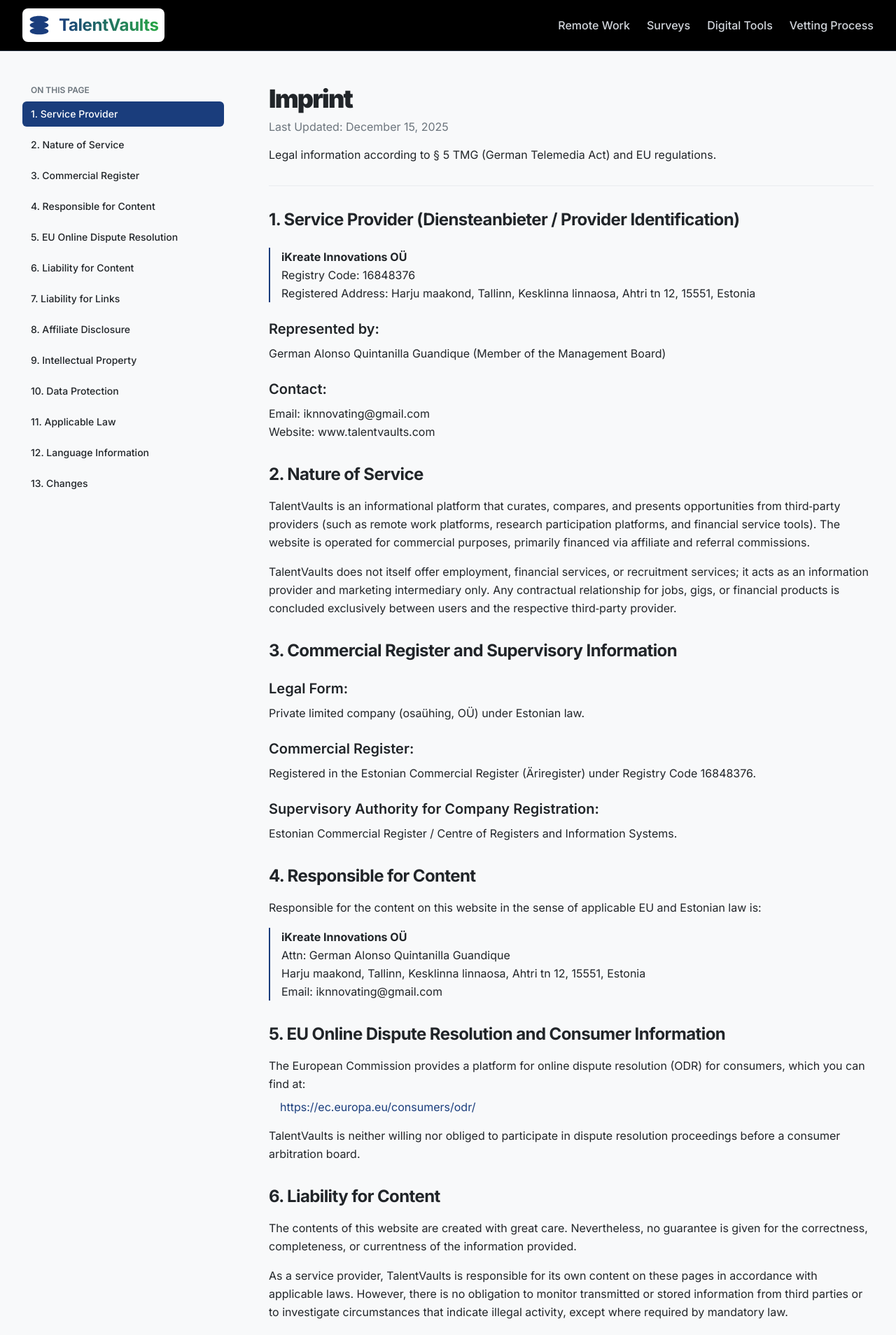
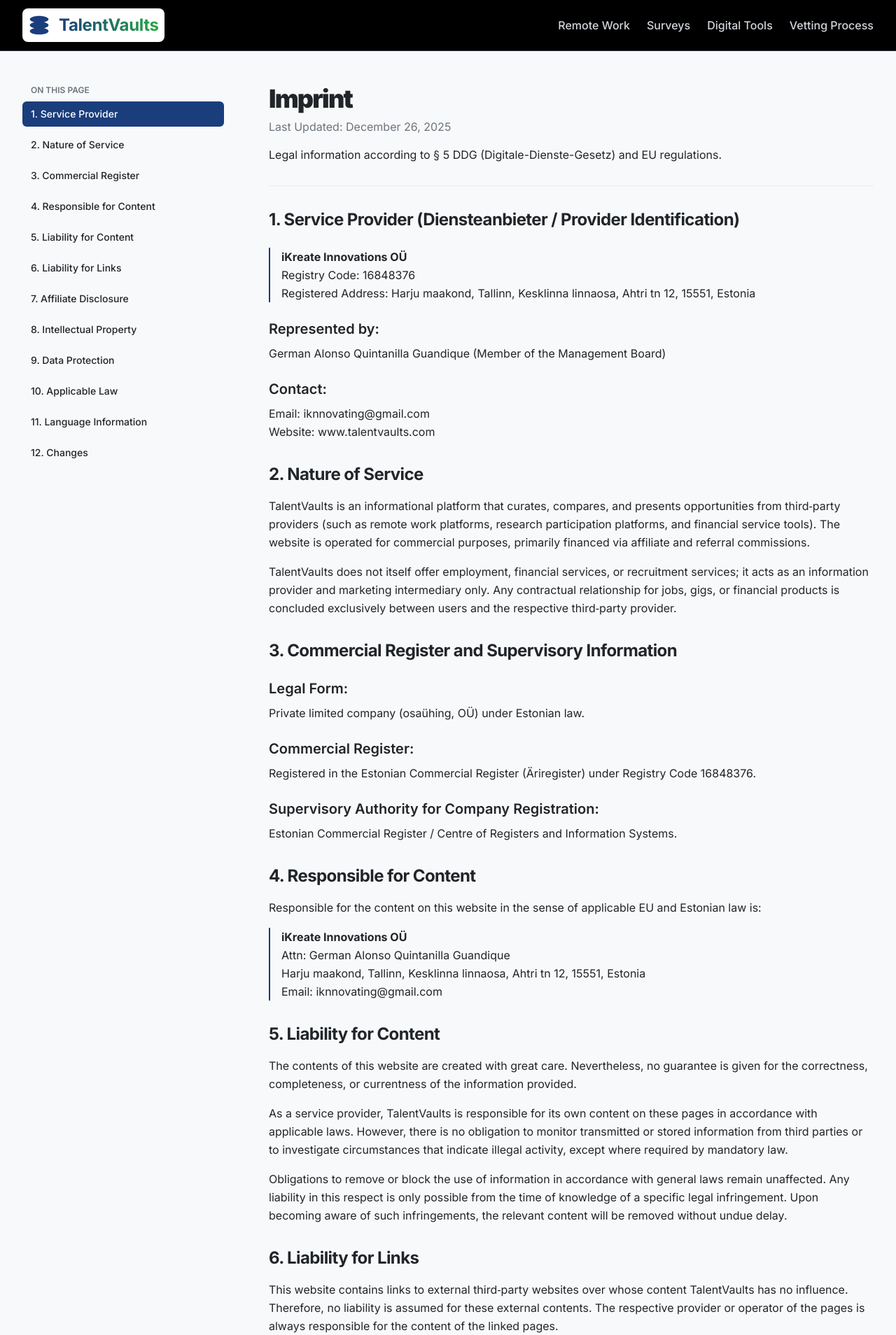
Before and after one commit to ikreate-innovations/talentvaults, a Next.js app: page /legal/imprint in a window 1280 px wide. Shown: the top 1908 px of the page at 70% size. Built offline with nearby package versions, Linux system fonts and the light colour scheme.

Commit message:
FIX: Remove ODR platform references and update dates

```diff
--- a/app/legal/imprint/page.tsx
+++ b/app/legal/imprint/page.tsx
@@ -19,15 +19,14 @@
             <a className="rounded-md px-3 py-2 text-sm font-medium text-text-light dark:text-gray-300 hover:bg-gray-100 dark:hover:bg-gray-800 transition-colors" href="#nature">2. Nature of Service</a>
             <a className="rounded-md px-3 py-2 text-sm font-medium text-text-light dark:text-gray-300 hover:bg-gray-100 dark:hover:bg-gray-800 transition-colors" href="#commercial">3. Commercial Register</a>
             <a className="rounded-md px-3 py-2 text-sm font-medium text-text-light dark:text-gray-300 hover:bg-gray-100 dark:hover:bg-gray-800 transition-colors" href="#responsible">4. Responsible for Content</a>
-            <a className="rounded-md px-3 py-2 text-sm font-medium text-text-light dark:text-gray-300 hover:bg-gray-100 dark:hover:bg-gray-800 transition-colors" href="#odr">5. EU Online Dispute Resolution</a>
-            <a className="rounded-md px-3 py-2 text-sm font-medium text-text-light dark:text-gray-300 hover:bg-gray-100 dark:hover:bg-gray-800 transition-colors" href="#liability-content">6. Liability for Content</a>
-            <a className="rounded-md px-3 py-2 text-sm font-medium text-text-light dark:text-gray-300 hover:bg-gray-100 dark:hover:bg-gray-800 transition-colors" href="#liability-links">7. Liability for Links</a>
-            <a className="rounded-md px-3 py-2 text-sm font-medium text-text-light dark:text-gray-300 hover:bg-gray-100 dark:hover:bg-gray-800 transition-colors" href="#affiliate">8. Affiliate Disclosure</a>
-            <a className="rounded-md px-3 py-2 text-sm font-medium text-text-light dark:text-gray-300 hover:bg-gray-100 dark:hover:bg-gray-800 transition-colors" href="#ip">9. Intellectual Property</a>
-            <a className="rounded-md px-3 py-2 text-sm font-medium text-text-light dark:text-gray-300 hover:bg-gray-100 dark:hover:bg-gray-800 transition-colors" href="#data">10. Data Protection</a>
-            <a className="rounded-md px-3 py-2 text-sm font-medium text-text-light dark:text-gray-300 hover:bg-gray-100 dark:hover:bg-gray-800 transition-colors" href="#jurisdiction">11. Applicable Law</a>
-            <a className="rounded-md px-3 py-2 text-sm font-medium text-text-light dark:text-gray-300 hover:bg-gray-100 dark:hover:bg-gray-800 transition-colors" href="#language">12. Language Information</a>
-            <a className="rounded-md px-3 py-2 text-sm font-medium text-text-light dark:text-gray-300 hover:bg-gray-100 dark:hover:bg-gray-800 transition-colors" href="#changes">13. Changes</a>
+            <a className="rounded-md px-3 py-2 text-sm font-medium text-text-light dark:text-gray-300 hover:bg-gray-100 dark:hover:bg-gray-800 transition-colors" href="#liability-content">5. Liability for Content</a>
+            <a className="rounded-md px-3 py-2 text-sm font-medium text-text-light dark:text-gray-300 hover:bg-gray-100 dark:hover:bg-gray-800 transition-colors" href="#liability-links">6. Liability for Links</a>
+            <a className="rounded-md px-3 py-2 text-sm font-medium text-text-light dark:text-gray-300 hover:bg-gray-100 dark:hover:bg-gray-800 transition-colors" href="#affiliate">7. Affiliate Disclosure</a>
+            <a className="rounded-md px-3 py-2 text-sm font-medium text-text-light dark:text-gray-300 hover:bg-gray-100 dark:hover:bg-gray-800 transition-colors" href="#ip">8. Intellectual Property</a>
+            <a className="rounded-md px-3 py-2 text-sm font-medium text-text-light dark:text-gray-300 hover:bg-gray-100 dark:hover:bg-gray-800 transition-colors" href="#data">9. Data Protection</a>
+            <a className="rounded-md px-3 py-2 text-sm font-medium text-text-light dark:text-gray-300 hover:bg-gray-100 dark:hover:bg-gray-800 transition-colors" href="#jurisdiction">10. Applicable Law</a>
+            <a className="rounded-md px-3 py-2 text-sm font-medium text-text-light dark:text-gray-300 hover:bg-gray-100 dark:hover:bg-gray-800 transition-colors" href="#language">11. Language Information</a>
+            <a className="rounded-md px-3 py-2 text-sm font-medium text-text-light dark:text-gray-300 hover:bg-gray-100 dark:hover:bg-gray-800 transition-colors" href="#changes">12. Changes</a>
           </nav>
         </aside>
 
@@ -38,9 +37,9 @@
           <div className="pb-8 border-b border-border-light dark:border-border-dark">
             <div className="flex flex-col gap-2">
               <h1 className="text-text-light dark:text-white text-4xl font-black tracking-tighter">Imprint</h1>
-              <p className="text-text-muted-light dark:text-gray-400 text-base font-normal">Last Updated: December 15, 2025</p>
+              <p className="text-text-muted-light dark:text-gray-400 text-base font-normal">Last Updated: December 26, 2025</p>
               <p className="text-text-light dark:text-gray-300 text-base font-normal mt-2">
-                Legal information according to § 5 TMG (German Telemedia Act) and EU regulations.
+                Legal information according to § 5 DDG (Digitale-Dienste-Gesetz) and EU regulations.
               </p>
             </div>
           </div>
@@ -122,33 +121,9 @@
               </div>
             </section>
 
-            {/* 5. EU Online Dispute Resolution and Consumer Information */}
-            <section id="odr" className="scroll-mt-24">
-              <h2 className="text-2xl font-bold tracking-tight text-text-light dark:text-white">5. EU Online Dispute Resolution and Consumer Information</h2>
-
-              <p className="text-text-light dark:text-gray-300 leading-relaxed mt-4">
-                The European Commission provides a platform for online dispute resolution (ODR) for consumers, which you can find at:
-              </p>
-
-              <div className="pl-4 mt-2">
-                <a
-                  href="https://ec.europa.eu/consumers/odr/"
-                  className="text-primary hover:underline break-words"
-                  target="_blank"
-                  rel="noopener noreferrer"
-                >
-                  https://ec.europa.eu/consumers/odr/
-                </a>
-              </div>
-
-              <p className="text-text-light dark:text-gray-300 leading-relaxed mt-4">
-                TalentVaults is neither willing nor obliged to participate in dispute resolution proceedings before a consumer arbitration board.
-              </p>
-            </section>
-
-            {/* 6. Liability for Content */}
+            {/* 5. Liability for Content */}
             <section id="liability-content" className="scroll-mt-24">
-              <h2 className="text-2xl font-bold tracking-tight text-text-light dark:text-white">6. Liability for Content</h2>
+              <h2 className="text-2xl font-bold tracking-tight text-text-light dark:text-white">5. Liability for Content</h2>
 
               <p className="text-text-light dark:text-gray-300 leading-relaxed mt-4">
                 The contents of this website are created with great care. Nevertheless, no guarantee is given for the correctness, completeness, or currentness of the information provided.
@@ -163,9 +138,9 @@
               </p>
             </section>
 
-            {/* 7. Liability for Links */}
+            {/* 6. Liability for Links */}
             <section id="liability-links" className="scroll-mt-24">
-              <h2 className="text-2xl font-bold tracking-tight text-text-light dark:text-white">7. Liability for Links</h2>
+              <h2 className="text-2xl font-bold tracking-tight text-text-light dark:text-white">6. Liability for Links</h2>
 
               <p className="text-text-light dark:text-gray-300 leading-relaxed mt-4">
                 This website contains links to external third‑party websites over whose content TalentVaults has no influence. Therefore, no liability is assumed for these external contents. The respective provider or operator of the pages is always responsible for the content of the linked pages.
@@ -176,9 +151,9 @@
               </p>
             </section>
 
-            {/* 8. Affiliate and Advertising Disclosure */}
+            {/* 7. Affiliate and Advertising Disclosure */}
             <section id="affiliate" className="scroll-mt-24">
-              <h2 className="text-2xl font-bold tracking-tight text-text-light dark:text-white">8. Affiliate and Advertising Disclosure</h2>
+              <h2 className="text-2xl font-bold tracking-tight text-text-light dark:text-white">7. Affiliate and Advertising Disclosure</h2>
 
               <p className="text-text-light dark:text-gray-300 leading-relaxed mt-4">
                 TalentVaults participates in affiliate and referral programs. Buttons or links with labels such as "Apply Now", "Participate", "Visit Website", or similar may be embedded with a generic partner or referral ID that identifies TalentVaults as the referrer.
@@ -197,9 +172,9 @@
               </p>
             </section>
 
-            {/* 9. Intellectual Property / Copyright */}
+            {/* 8. Intellectual Property / Copyright */}
             <section id="ip" className="scroll-mt-24">
-              <h2 className="text-2xl font-bold tracking-tight text-text-light dark:text-white">9. Intellectual Property / Copyright</h2>
+              <h2 className="text-2xl font-bold tracking-tight text-text-light dark:text-white">8. Intellectual Property / Copyright</h2>
 
               <p className="text-text-light dark:text-gray-300 leading-relaxed mt-4">
                 All texts, images, logos, graphics, and other content on this website are protected by copyright and related intellectual property laws, unless explicitly stated otherwise.
@@ -214,9 +189,9 @@
               </p>
             </section>
 
-            {/* 10. Data Protection */}
+            {/* 9. Data Protection */}
             <section id="data" className="scroll-mt-24">
-              <h2 className="text-2xl font-bold tracking-tight text-text-light dark:text-white">10. Data Protection</h2>
+              <h2 className="text-2xl font-bold tracking-tight text-text-light dark:text-white">9. Data Protection</h2>
 
               <p className="text-text-light dark:text-gray-300 leading-relaxed mt-4">
                 Information about the processing of personal data, use of cookies, tracking technologies, and your rights as a data subject (GDPR, UK GDPR, CCPA/CPRA/VCDPA, where applicable) can be found in the Privacy Policy and integrated Cookie Policy of TalentVaults, available at:
@@ -233,9 +208,9 @@
               </p>
             </section>
 
-            {/* 11. Applicable Law and Jurisdiction */}
+            {/* 10. Applicable Law and Jurisdiction */}
             <section id="jurisdiction" className="scroll-mt-24">
-              <h2 className="text-2xl font-bold tracking-tight text-text-light dark:text-white">11. Applicable Law and Jurisdiction (Information note)</h2>
+              <h2 className="text-2xl font-bold tracking-tight text-text-light dark:text-white">10. Applicable Law and Jurisdiction (Information note)</h2>
 
               <p className="text-text-light dark:text-gray-300 leading-relaxed mt-4">
                 The operation of this website is subject to the laws of the Republic of Estonia, without prejudice to mandatory consumer protection regulations of the country in which you habitually reside within the EU/EEA.
@@ -246,9 +221,9 @@
               </p>
             </section>
 
-            {/* 12. Language Information */}
+            {/* 11. Language Information */}
             <section id="language" className="scroll-mt-24">
-              <h2 className="text-2xl font-bold tracking-tight text-text-light dark:text-white">12. Language Information (Estonian Language Act Note)</h2>
+              <h2 className="text-2xl font-bold tracking-tight text-text-light dark:text-white">11. Language Information (Estonian Language Act Note)</h2>
 
               <p className="text-text-light dark:text-gray-300 leading-relaxed mt-4">
                 iKreate Innovations OÜ is registered in Estonia. If this website is provided primarily in English and/or German, users are informed that the core service and customer communication are provided in these languages.
@@ -272,9 +247,9 @@
               </p>
             </section>
 
-            {/* 13. Changes to this Imprint */}
+            {/* 12. Changes to this Imprint */}
             <section id="changes" className="scroll-mt-24">
-              <h2 className="text-2xl font-bold tracking-tight text-text-light dark:text-white">13. Changes to this Imprint</h2>
+              <h2 className="text-2xl font-bold tracking-tight text-text-light dark:text-white">12. Changes to this Imprint</h2>
 
               <p className="text-text-light dark:text-gray-300 leading-relaxed mt-4">
                 This imprint may be updated from time to time to reflect changes in legal requirements or in the company's details. The "Last Updated" date indicates the current version.
@@ -282,7 +257,7 @@
 
               <div className="pl-4 border-l-2 border-primary mt-4">
                 <p className="text-text-light dark:text-gray-300 leading-relaxed">
-                  <strong>Last Updated:</strong> December 15, 2025
+                  <strong>Last Updated:</strong> December 26, 2025
                 </p>
               </div>
             </section>
--- a/app/legal/terms/page.tsx
+++ b/app/legal/terms/page.tsx
@@ -1,4 +1,3 @@
-// app/legal/terms/page.tsx
 import { Metadata } from 'next';
 import Link from 'next/link';
 
@@ -25,8 +24,7 @@
             <a className="rounded-md px-3 py-2 text-sm font-medium text-text-light dark:text-gray-300 hover:bg-gray-100 dark:hover:bg-gray-800 transition-colors" href="#third-party">7. Third-Party Links</a>
             <a className="rounded-md px-3 py-2 text-sm font-medium text-text-light dark:text-gray-300 hover:bg-gray-100 dark:hover:bg-gray-800 transition-colors" href="#ip">8. Intellectual Property</a>
             <a className="rounded-md px-3 py-2 text-sm font-medium text-text-light dark:text-gray-300 hover:bg-gray-100 dark:hover:bg-gray-800 transition-colors" href="#data">9. Data Protection</a>
-            <a className="rounded-md px-3 py-2 text-sm font-medium text-text-light dark:text-gray-300 hover:bg-gray-100 dark:hover:bg-gray-800 transition-colors" href="#odr">10. Online Dispute Resolution</a>
-            <a className="rounded-md px-3 py-2 text-sm font-medium text-text-light dark:text-gray-300 hover:bg-gray-100 dark:hover:bg-gray-800 transition-colors" href="#final">11. Final Provisions</a>
+            <a className="rounded-md px-3 py-2 text-sm font-medium text-text-light dark:text-gray-300 hover:bg-gray-100 dark:hover:bg-gray-800 transition-colors" href="#final">10. Final Provisions</a>
           </nav>
         </aside>
 
@@ -37,7 +35,7 @@
           <div className="pb-8 border-b border-border-light dark:border-border-dark">
             <div className="flex flex-col gap-2">
               <h1 className="text-text-light dark:text-white text-4xl font-black tracking-tighter">Terms of Service</h1>
-              <p className="text-text-muted-light dark:text-gray-400 text-base font-normal">Last Updated: December 15, 2025</p>
+              <p className="text-text-muted-light dark:text-gray-400 text-base font-normal">Last Updated: December 26, 2025</p>
             </div>
           </div>
 
@@ -213,41 +211,26 @@
               </p>
             </section>
 
-            {/* 10. Online Dispute Resolution */}
-            <section id="odr" className="scroll-mt-24">
-              <h2 className="text-2xl font-bold tracking-tight text-text-light dark:text-white">10. Online Dispute Resolution</h2>
+            {/* 10. Final Provisions */}
+            <section id="final" className="scroll-mt-24">
+              <h2 className="text-2xl font-bold tracking-tight text-text-light dark:text-white">10. Final Provisions</h2>
 
-              <h3 className="text-xl font-semibold mt-6 text-text-light dark:text-white">10.1. ODR Platform</h3>
-              <p className="text-text-light dark:text-gray-300 leading-relaxed mt-2">
-                The European Commission provides a platform for Online Dispute Resolution (ODR): <a href="https://ec.europa.eu/consumers/odr/" className="text-primary hover:underline" target="_blank" rel="noopener noreferrer">https://ec.europa.eu/consumers/odr/</a>.
-              </p>
-
-              <h3 className="text-xl font-semibold mt-6 text-text-light dark:text-white">10.2. No Arbitration Obligation</h3>
-              <p className="text-text-light dark:text-gray-300 leading-relaxed mt-2">
-                We are neither willing nor obliged to participate in dispute settlement proceedings before a consumer arbitration board.
-              </p>
-            </section>
-
-            {/* 11. Final Provisions */}
-            <section id="final" className="scroll-mt-24">
-              <h2 className="text-2xl font-bold tracking-tight text-text-light dark:text-white">11. Final Provisions</h2>
-
-              <h3 className="text-xl font-semibold mt-6 text-text-light dark:text-white">11.1. Governing Law</h3>
+              <h3 className="text-xl font-semibold mt-6 text-text-light dark:text-white">10.1. Governing Law</h3>
               <p className="text-text-light dark:text-gray-300 leading-relaxed mt-2">
                 These Terms shall be governed by the laws of the Republic of Estonia, excluding the UN Convention on Contracts for the International Sale of Goods (CISG).
               </p>
 
-              <h3 className="text-xl font-semibold mt-6 text-text-light dark:text-white">11.2. Consumer Protection Exception</h3>
+              <h3 className="text-xl font-semibold mt-6 text-text-light dark:text-white">10.2. Consumer Protection Exception</h3>
               <p className="text-text-light dark:text-gray-300 leading-relaxed mt-2">
                 If you are a consumer within the EU, mandatory statutory consumer protection regulations of the country in which you habitually reside (e.g., Germany) remain unaffected by this choice of law.
               </p>
 
-              <h3 className="text-xl font-semibold mt-6 text-text-light dark:text-white">11.3. Jurisdiction</h3>
+              <h3 className="text-xl font-semibold mt-6 text-text-light dark:text-white">10.3. Jurisdiction</h3>
               <p className="text-text-light dark:text-gray-300 leading-relaxed mt-2">
                 If the user is a merchant, a legal entity under public law, or has no general place of jurisdiction in the EU, the exclusive place of jurisdiction for all disputes is Tallinn, Estonia.
               </p>
 
-              <h3 className="text-xl font-semibold mt-6 text-text-light dark:text-white">11.4. Severability</h3>
+              <h3 className="text-xl font-semibold mt-6 text-text-light dark:text-white">10.4. Severability</h3>
               <p className="text-text-light dark:text-gray-300 leading-relaxed mt-2">
                 Should individual provisions of these Terms be or become invalid, this shall not affect the validity of the remaining provisions.
               </p>
```
